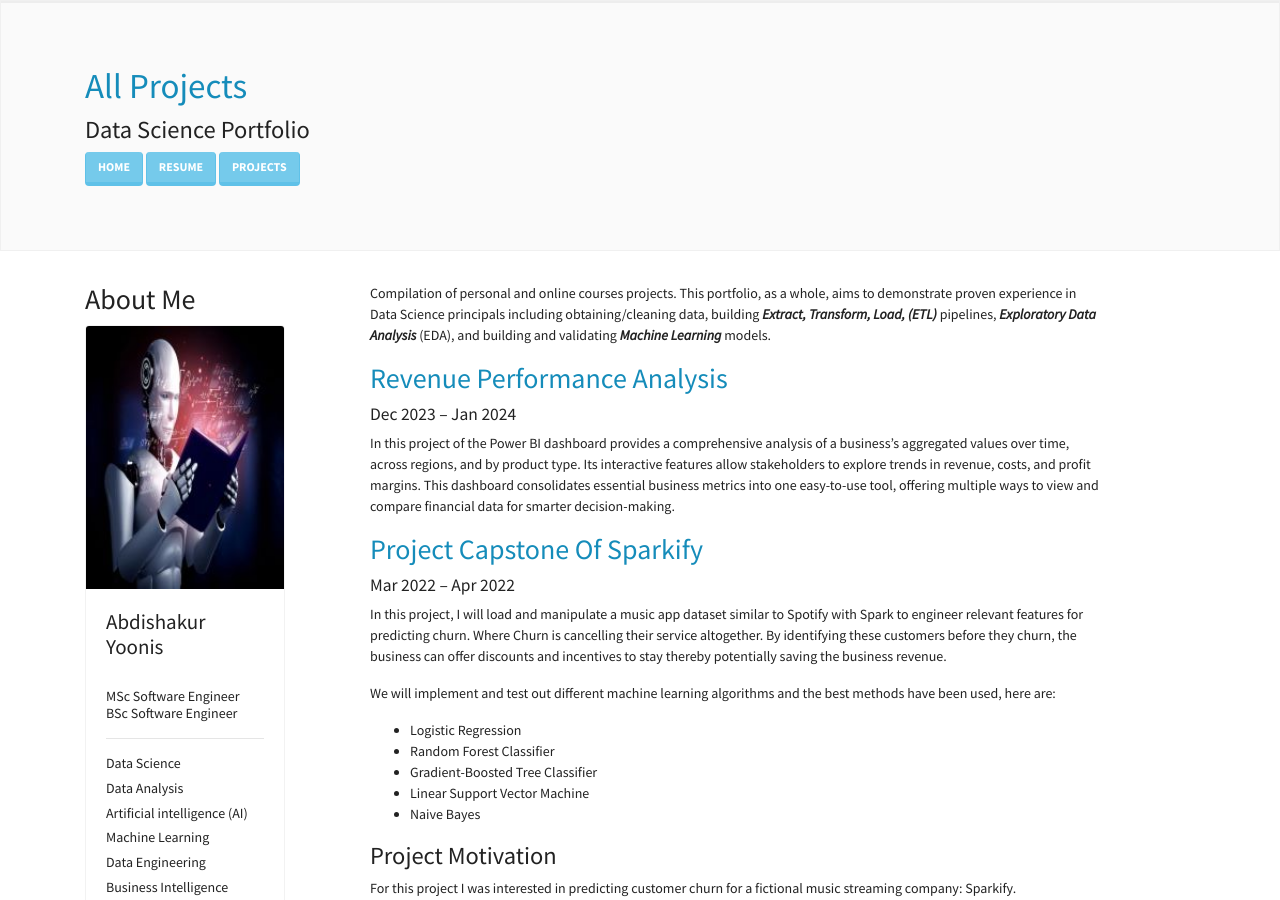
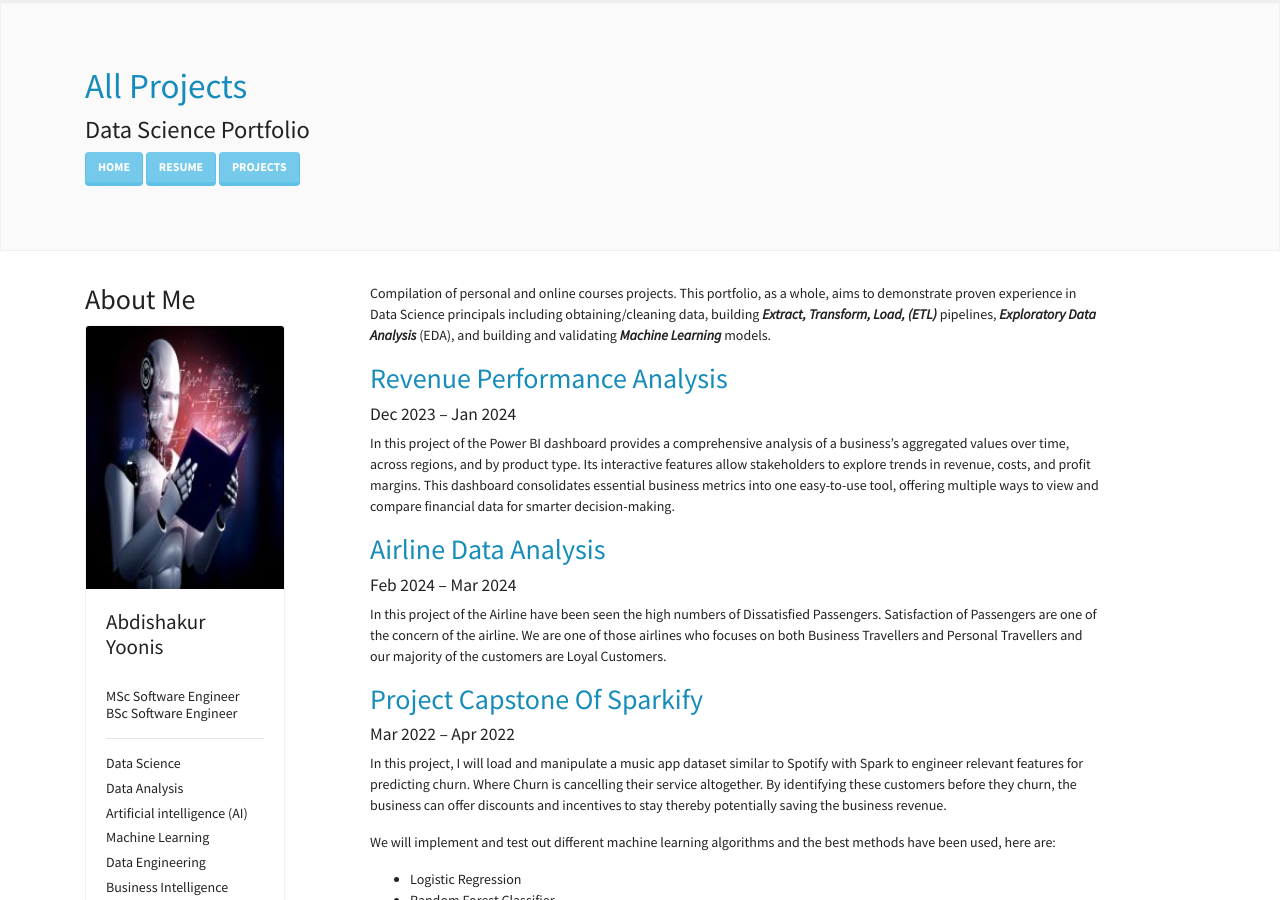
Before and after one commit to Abdishakury/abdishakury.github.io, a Jekyll site: the page built from Projects.md, in a window 1280 px wide and 900 px high. Built offline with Jekyll 4.4.1, drawn with Linux system fonts in a browser that asks for light colours; nearby versions of some CDN libraries.

Commit message:
Update Projects.md

```diff
--- a/Projects.md
+++ b/Projects.md
@@ -9,6 +9,11 @@ Compilation of personal and online courses projects. This portfolio, as a whole,
 ##### Dec 2023 – Jan 2024
 In this project of the Power BI dashboard provides a comprehensive analysis of a business’s aggregated values over time, across regions, and by product type. Its interactive features allow stakeholders to explore trends in revenue, costs, and profit margins.
 This dashboard consolidates essential business metrics into one easy-to-use tool, offering multiple ways to view and compare financial data for smarter decision-making.
+
+## [Airline Data Analysis](https://abdishakury.github.io/Airline_Data_Analysis)
+##### Feb 2024 – Mar 2024
+In this project of the Airline have been seen the high numbers of Dissatisfied Passengers. Satisfaction of Passengers are one of the concern of the airline. We are one of those airlines who focuses on both Business Travellers and Personal Travellers and our
+majority of the customers are Loyal Customers.
 
 ## [Project Capstone Of Sparkify](https://abdishakury.github.io/Project_Capstone_Of_Sparkify)
 ##### Mar 2022 – Apr 2022
```
